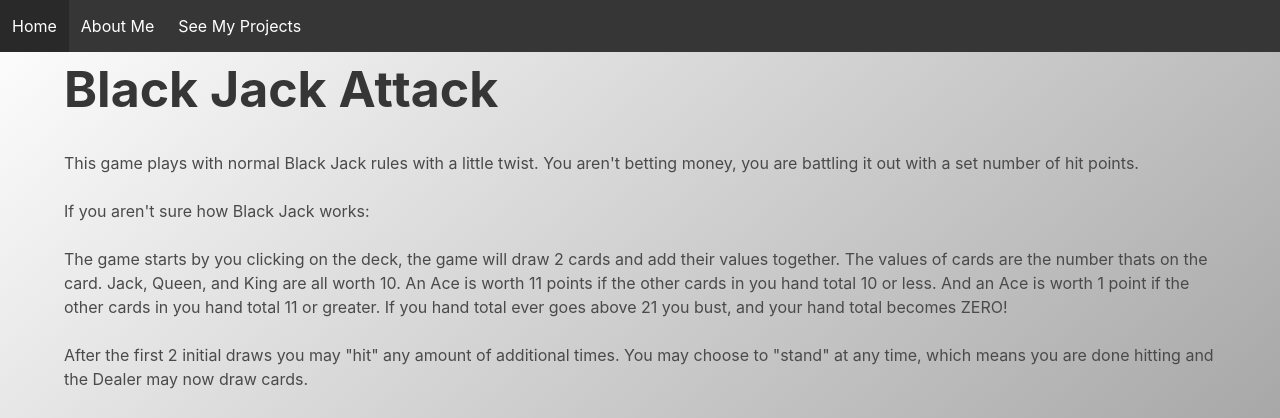
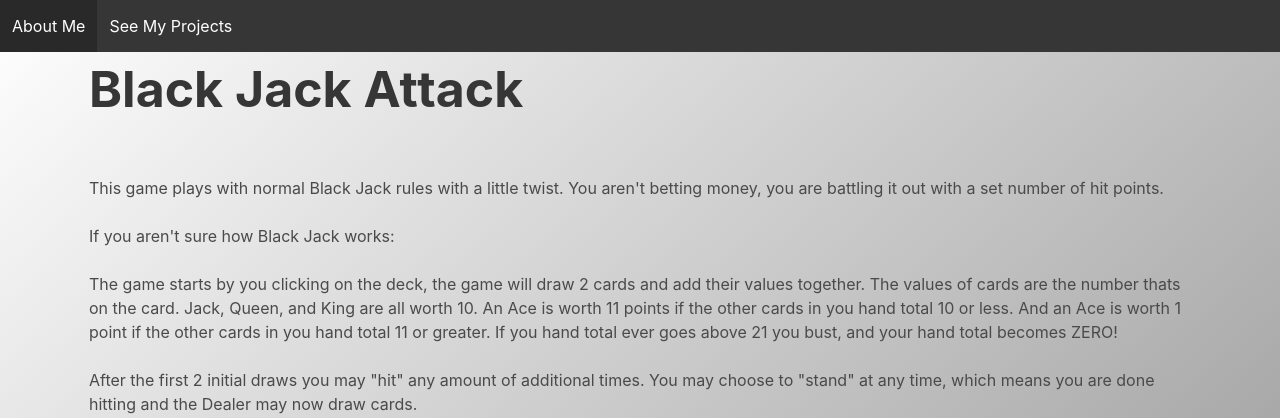
Before and after one commit to m-deez/portfolio, a Django app: page /projects/bja/ in a window 1280 px wide. Shown: the top 418 px of the page. Run offline with Django 3.2, Linux system fonts and the light colour scheme.

Commit message:
took out home page, padded text

```diff
--- a/main_app/templates/about.html
+++ b/main_app/templates/about.html
@@ -8,9 +8,9 @@ background-image: linear-gradient(to bottom right, grey, Black);
 color: white;
 ">
 
-<h1 style="font-size: 50px;"><strong>About Me</strong></h1>
+<h1 style="font-size: 50px; padding-left: 25px;"><strong>About Me</strong></h1>
 <br>
-<p>Matt is a just a nerd in the Pacific North West who wants other nerds to get together and do nerdy things to each other.</p>
+<p style='padding: 25px;'>Matt is a just a nerd in the Pacific North West who wants other nerds to get together and do nerdy things to each other.</p>
 <br>
 <img
     src='https://i.imgur.com/HGyve1j.jpg'
--- a/main_app/templates/as.html
+++ b/main_app/templates/as.html
@@ -19,7 +19,7 @@
             <br>
         To use the app, navigate to the deployed website and register a unique user profile. You will automatically be redirected to the homepage where you can view the news feed and forum side by side. Users may log out at anytime and your information is stored for up to 24 hours before you need to log in again.
             <br><br>
-        Here is a link to the Git Hub page for <a href="https://github.com/m-deez/alley-scoop" target="_blank">Alley Scoop</a>.
+        Here is a link to the Git Hub page for <a href="https://github.com/m-deez/alley-scoop" target="_blank"0>Alley Scoop</a>.
     </p>
     <br>
     <img src="" style="width: 85%; display: block; margin-left: auto; margin-right: auto;" />
--- a/main_app/templates/base.html
+++ b/main_app/templates/base.html
@@ -12,11 +12,11 @@
     <script src="{% static 'scripts/main.js' %}" defer></script>
     <title>Matt DeZarn - {% block title %}{% endblock %}</title>
   </head>
-  <body >
+  <body>
         <nav class="navbar is-dark" role="navigation" aria-label="main navigation">
           <div class="navbar-brand">
-            <a class="navbar-item" href="/">Home</a>
-            <a class="navbar-item" href="/about">About Me</a>
+            <a class="navbar-item" href="/">About Me</a>
+            <!-- <a class="navbar-item" href="/about">About Me</a> -->
             <a class="navbar-item" href="/projects">See My Projects</a>
             <a class="navbar-item" href=""></a>
             <!-- <a role="button" class="navbar-burger" aria-label="menu" aria-expanded="false"> -->
--- a/main_app/templates/bja.html
+++ b/main_app/templates/bja.html
@@ -6,9 +6,9 @@
     background-image: linear-gradient(to bottom right, white, grey);
 ">
 
-    <h1 style="font-size: 50px;"><strong>Black Jack Attack</strong></h1>
+    <h1 style="font-size: 50px; padding-left: 25px;"><strong>Black Jack Attack</strong></h1>
     <br>
-    <p>
+    <p style='padding: 25px;'>
         This game plays with normal Black Jack rules with a little twist. You aren't betting money, you are battling it out with a set number of hit points.
             <br><br>
         If you aren't sure how Black Jack works:
--- a/main_app/templates/project_list.html
+++ b/main_app/templates/project_list.html
@@ -8,7 +8,7 @@ background-image: linear-gradient(to bottom right, grey, Black);
 color: white;
 ">
 
-    <h1 style="font-size: 50px;"><strong>My Projects</strong></h1>
+    <h1 style="font-size: 50px; padding-left: 20px;"><strong>My Projects</strong></h1>
     <br>
 
     <a href="bja/" style="color: white; font-size: 25px; padding-left: 20px;">
--- a/main_app/urls.py
+++ b/main_app/urls.py
@@ -3,8 +3,7 @@ from . import views
 
 
 urlpatterns = [
-    path('', views.Home.as_view(), name='home'),
-    path('about/', views.About.as_view(), name='about'),
+    path('', views.About.as_view(), name='about'),
     path('projects/', views.ProjectList.as_view(), name='project_list'),
     path('projects/bja/', views.BlackJackAttack.as_view(), name='bja'),
     path('projects/wc/', views.WondrousCreations.as_view(), name='wc'),
--- a/main_app/views.py
+++ b/main_app/views.py
@@ -6,9 +6,6 @@ from django.views.generic.base import TemplateView
 from django.utils.decorators import method_decorator
 
 # Create your views here.
-
-class Home(TemplateView):
-    template_name = "home.html"
 
 class About(TemplateView):
     template_name = "about.html"
```
Also changed, not shown: main_app/templates/home.html (deleted, +0 -19 lines).
